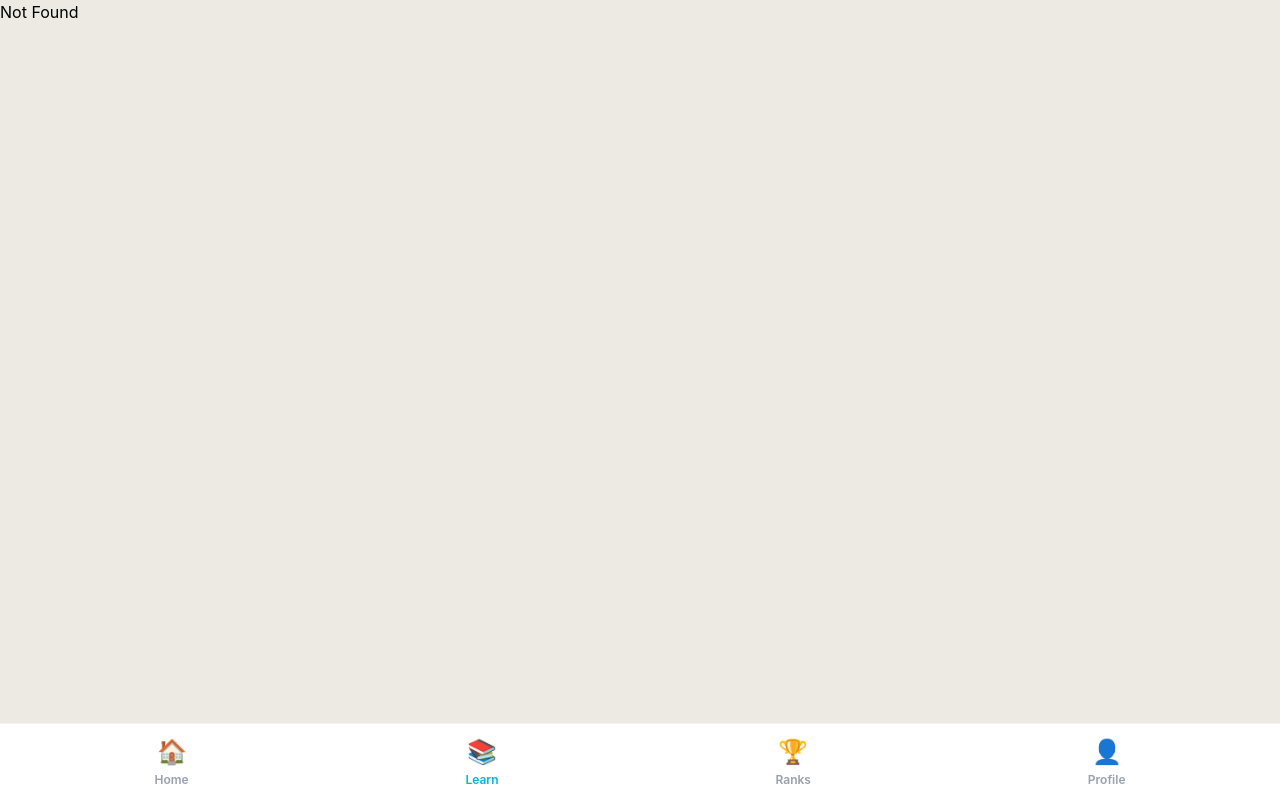
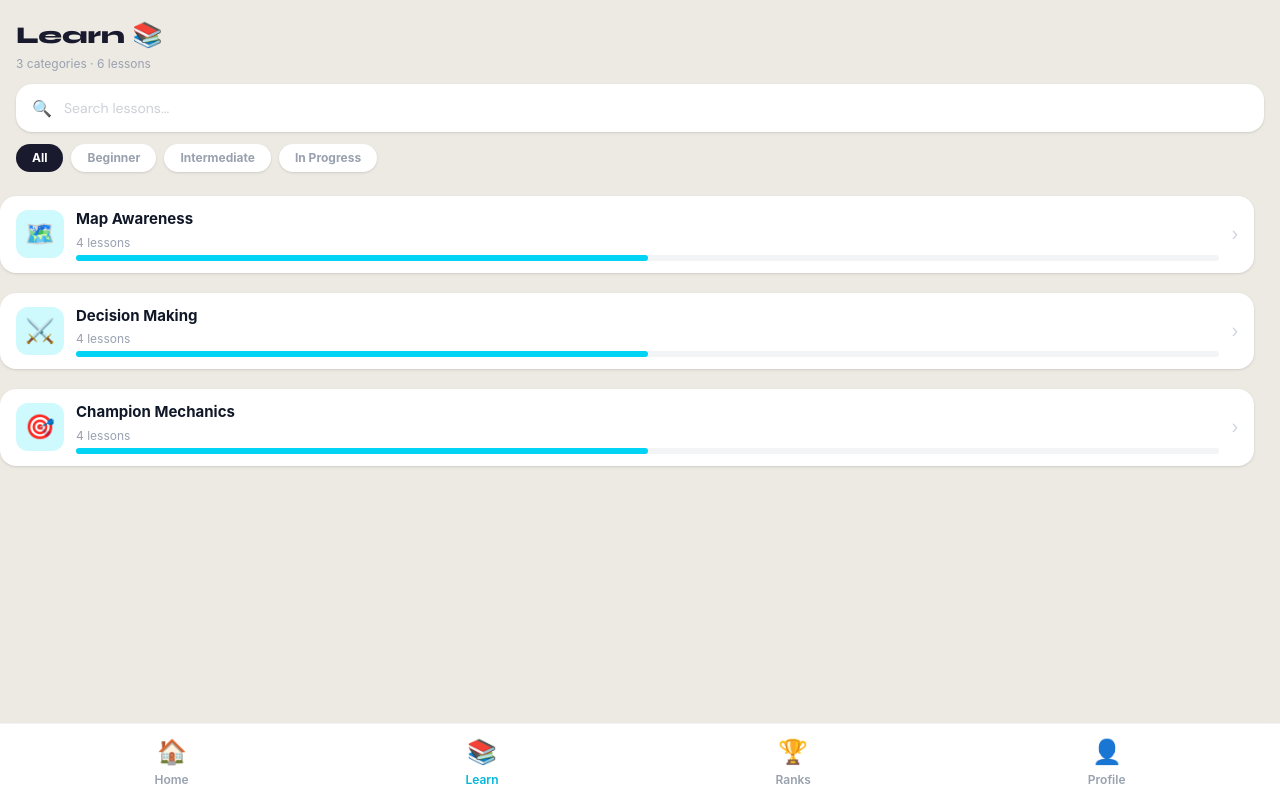
Before and after one commit to Chris-wav/lproject, a React (Vite) app in the folder lol-academy/: page /learn in a window 1280 px wide. Before the commit this address had no page. Built offline with nearby package versions, Linux system fonts and the light colour scheme.

Commit message:
Almost done with the lear page

```diff
--- /dev/null
+++ b/lol-academy/src/components/CategoriesLearnPage.tsx
@@ -0,0 +1,35 @@
+import { Link } from "@tanstack/react-router";
+import type { Category } from "../types/types";
+
+interface Props {
+  category: Category;
+  progress: number;
+}
+
+const CategoriesLearn = ({ category, progress }: Props) => {
+  return (
+    <Link to="/category/$id" params={{ id: category.id }}>
+      <div className="flex items-center justify-between bg-white rounded-2xl px-4 py-3 shadow-sm w-[98%] ">
+        <div className="bg-cyan-100 rounded-xl w-12 h-12 flex items-center justify-center text-2xl shrink-0">
+          {category.icon}
+        </div>
+        <div className="flex flex-col gap-1 flex-1 mx-3">
+          <span className="font-bold text-[15px] text-gray-900">
+            {category.title}
+          </span>
+          <span className="text-xs text-gray-400">
+            {category.lessons.length} lessons
+          </span>
+          <div className="w-full bg-gray-100 rounded-full h-1.5">
+            <div
+              className="bg-cyan-400 h-1.5 rounded-full"
+              style={{ width: `${progress}%` }}
+            />
+          </div>
+        </div>
+        <span className="text-gray-300 text-lg shrink-0">›</span>
+      </div>
+    </Link>
+  );
+};
+export default CategoriesLearn;
--- a/lol-academy/src/components/LearnPage.tsx
+++ /dev/null
@@ -1,12 +0,0 @@
-import React from "react";
-import TopBarLearnPage from "./TopBarLearnPage";
-
-const LearnPage = () => {
-  return (
-    <div className="flex flex-col">
-      <TopBarLearnPage />
-    </div>
-  );
-};
-
-export default LearnPage;
--- a/lol-academy/src/routeTree.gen.ts
+++ b/lol-academy/src/routeTree.gen.ts
@@ -10,6 +10,7 @@
 
 import { Route as rootRouteImport } from './routes/__root'
 import { Route as ProfileRouteImport } from './routes/profile'
+import { Route as LearnRouteImport } from './routes/learn'
 import { Route as IndexRouteImport } from './routes/index'
 import { Route as ResultsIdRouteImport } from './routes/results.$id'
 import { Route as QuizIdRouteImport } from './routes/quiz.$id'
@@ -18,6 +19,11 @@ import { Route as CategoryIdRouteImport } from './routes/category.$id'
 const ProfileRoute = ProfileRouteImport.update({
   id: '/profile',
   path: '/profile',
+  getParentRoute: () => rootRouteImport,
+} as any)
+const LearnRoute = LearnRouteImport.update({
+  id: '/learn',
+  path: '/learn',
   getParentRoute: () => rootRouteImport,
 } as any)
 const IndexRoute = IndexRouteImport.update({
@@ -43,6 +49,7 @@ const CategoryIdRoute = CategoryIdRouteImport.update({
 
 export interface FileRoutesByFullPath {
   '/': typeof IndexRoute
+  '/learn': typeof LearnRoute
   '/profile': typeof ProfileRoute
   '/category/$id': typeof CategoryIdRoute
   '/quiz/$id': typeof QuizIdRoute
@@ -50,6 +57,7 @@ export interface FileRoutesByFullPath {
 }
 export interface FileRoutesByTo {
   '/': typeof IndexRoute
+  '/learn': typeof LearnRoute
   '/profile': typeof ProfileRoute
   '/category/$id': typeof CategoryIdRoute
   '/quiz/$id': typeof QuizIdRoute
@@ -58,6 +66,7 @@ export interface FileRoutesByTo {
 export interface FileRoutesById {
   __root__: typeof rootRouteImport
   '/': typeof IndexRoute
+  '/learn': typeof LearnRoute
   '/profile': typeof ProfileRoute
   '/category/$id': typeof CategoryIdRoute
   '/quiz/$id': typeof QuizIdRoute
@@ -65,12 +74,25 @@ export interface FileRoutesById {
 }
 export interface FileRouteTypes {
   fileRoutesByFullPath: FileRoutesByFullPath
-  fullPaths: '/' | '/profile' | '/category/$id' | '/quiz/$id' | '/results/$id'
+  fullPaths:
+    | '/'
+    | '/learn'
+    | '/profile'
+    | '/category/$id'
+    | '/quiz/$id'
+    | '/results/$id'
   fileRoutesByTo: FileRoutesByTo
-  to: '/' | '/profile' | '/category/$id' | '/quiz/$id' | '/results/$id'
+  to:
+    | '/'
+    | '/learn'
+    | '/profile'
+    | '/category/$id'
+    | '/quiz/$id'
+    | '/results/$id'
   id:
     | '__root__'
     | '/'
+    | '/learn'
     | '/profile'
     | '/category/$id'
     | '/quiz/$id'
@@ -79,6 +101,7 @@ export interface FileRouteTypes {
 }
 export interface RootRouteChildren {
   IndexRoute: typeof IndexRoute
+  LearnRoute: typeof LearnRoute
   ProfileRoute: typeof ProfileRoute
   CategoryIdRoute: typeof CategoryIdRoute
   QuizIdRoute: typeof QuizIdRoute
@@ -92,6 +115,13 @@ declare module '@tanstack/react-router' {
       path: '/profile'
       fullPath: '/profile'
       preLoaderRoute: typeof ProfileRouteImport
+      parentRoute: typeof rootRouteImport
+    }
+    '/learn': {
+      id: '/learn'
+      path: '/learn'
+      fullPath: '/learn'
+      preLoaderRoute: typeof LearnRouteImport
       parentRoute: typeof rootRouteImport
     }
     '/': {
@@ -127,6 +157,7 @@ declare module '@tanstack/react-router' {
 
 const rootRouteChildren: RootRouteChildren = {
   IndexRoute: IndexRoute,
+  LearnRoute: LearnRoute,
   ProfileRoute: ProfileRoute,
   CategoryIdRoute: CategoryIdRoute,
   QuizIdRoute: QuizIdRoute,
--- a/lol-academy/src/routes/learn.tsx
+++ b/lol-academy/src/routes/learn.tsx
@@ -0,0 +1,19 @@
+import { createFileRoute } from "@tanstack/react-router";
+import TopBarLearnPage from "../components/TopBarLearnPage";
+import { categories } from "../data/content";
+import CategoriesLearn from "../components/CategoriesLearnPage";
+
+export const Route = createFileRoute("/learn")({
+  component: LearnPage,
+});
+
+function LearnPage() {
+  return (
+    <div className="flex flex-col gap-5 justify-center  ">
+      <TopBarLearnPage />
+      {categories.map((category) => (
+        <CategoriesLearn key={category.id} category={category} progress={50} />
+      ))}
+    </div>
+  );
+}
```
